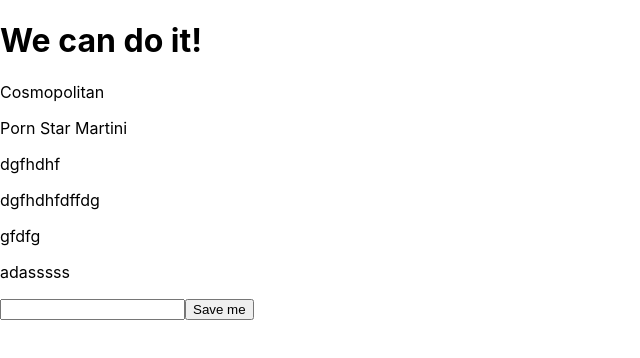
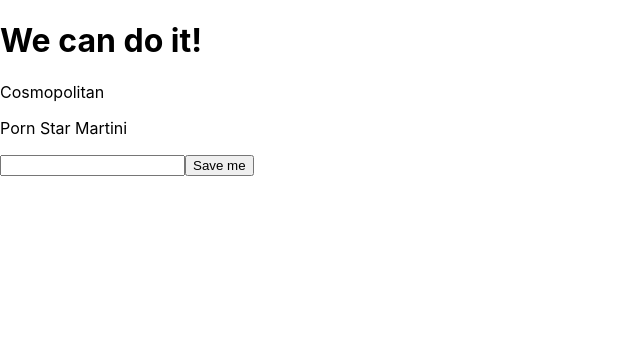
Before and after one commit to robertoalx/cocktail-price, a React (Create React App) app: page / in a window 1280 px wide. Shown: the top 358 px of the page, without its empty margins (0-640 px from the left). Built offline with nearby package versions, Linux system fonts and the light colour scheme; data requests are answered from the project's data file.

Commit message:
refactor the ugly render and fix the warnings for a clean console.

```diff
--- a/src/component/cocktail/cocktail.jsx
+++ b/src/component/cocktail/cocktail.jsx
@@ -12,7 +12,6 @@
     async getCocktail() {
             let {data} = await axios.get(`${BASE_URL}cocktail`)
             this.setState({cocktail:data})
-
     }
 
     componentDidMount() {
@@ -24,16 +23,28 @@
         this.getCocktail()
     }
 
-    AddCocktailToState(something) {
-        console.log(`And this will be saved ${something}` )
+    AddCocktailToState = something => {
+        console.log(`And this will be saved: ${something}` )
+        this.setState({
+            cocktail: [...this.state.cocktail, {
+                id: this.state.cocktail.length +1,
+                name: something
+            }]
+        })
+        console.log(this.state.cocktail)
+    }
+
+    renderCocktail = () => {
+        return this.state.cocktail.map((cocktail, key) => <p key={key}>{cocktail.name}</p>)
     }
 
     render() {
         return (
-            [
-            <div>{this.state.cocktail.map(cocktail => <p>{cocktail.name}</p>)}</div>,
-            <AddCocktail  sri={this.AddCocktailToState} />
-        ]
+            <div>
+                <div>{this.renderCocktail()}</div>
+                <AddCocktail  sri={this.AddCocktailToState} />
+            </div>
+
         )
     }
 }
--- a/src/data/data.json
+++ b/src/data/data.json
@@ -7,22 +7,6 @@
     {
       "id": 2,
       "name": "Porn Star Martini"
-    },
-    {
-      "name": "dgfhdhf",
-      "id": 3
-    },
-    {
-      "name": "dgfhdhfdffdg",
-      "id": 4
-    },
-    {
-      "name": "gfdfg",
-      "id": 5
-    },
-    {
-      "name": "adasssss",
-      "id": 6
     }
   ]
 }
```
